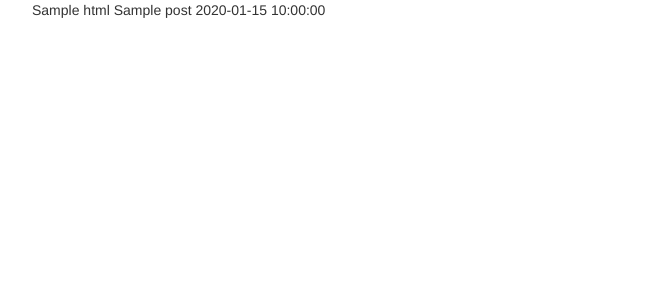
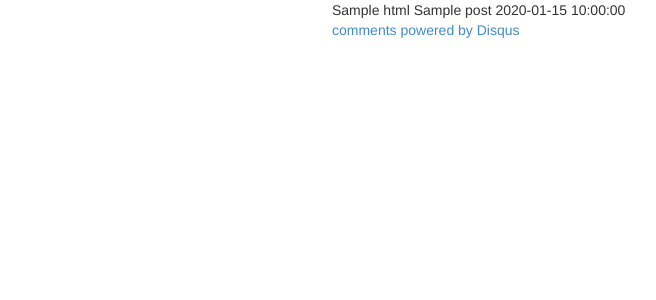
Before and after one commit to d16r/dustinshahidehpour.com, a Flask app: template app/templates/post.html in a window 1280 px wide. Shown: the top 300 px of the page, without its empty margins (38-694 px from the left). Run offline with Flask 2, Linux system fonts and the light colour scheme; the template is opened without the code that fills it: most values are stand-ins (such as "Sample title", 1, 10 or a date in 2020); some libraries are stand-ins or nearby versions.

Commit message:
add Disqus to page, made first post longer, began some styling.

```diff
--- a/app/templates/base.html
+++ b/app/templates/base.html
@@ -9,8 +9,12 @@
 	</head>
 	<body>
         <div class="container">
-		  {% block content %}
-          {% endblock %}
+            <div class="col-md-2 col-md-offset-1">
+    		</div>
+            <div class="col-md-9">
+              {% block content %}
+              {% endblock %}
+            </div>
         </div>
 
         <!-- jQuery  -->
--- a/app/templates/post.html
+++ b/app/templates/post.html
@@ -3,4 +3,18 @@
     {{ post.html|safe }}
     {{ post.title }}
     {{ post.date }}
-	{% endblock %}
+
+    <div id="disqus_thread"></div>
+    <script type="text/javascript">
+        var disqus_shortname = 'dustinshahidehpour';
+        /* * * DON'T EDIT BELOW THIS LINE * * */
+        (function() {
+            var dsq = document.createElement('script'); dsq.type = 'text/javascript'; dsq.async = true;
+            dsq.src = '//' + disqus_shortname + '.disqus.com/embed.js';
+            (document.getElementsByTagName('head')[0] || document.getElementsByTagName('body')[0]).appendChild(dsq);
+        })();
+    </script>
+    <noscript>Please enable JavaScript to view the <a href="http://disqus.com/?ref_noscript">comments powered by Disqus.</a></noscript>
+    <a href="http://disqus.com" class="dsq-brlink">comments powered by <span class="logo-disqus">Disqus</span></a>
+
+    {% endblock %}
```
Also changed, not shown: app/content/posts/firstpost.md (+10 -0 lines).
